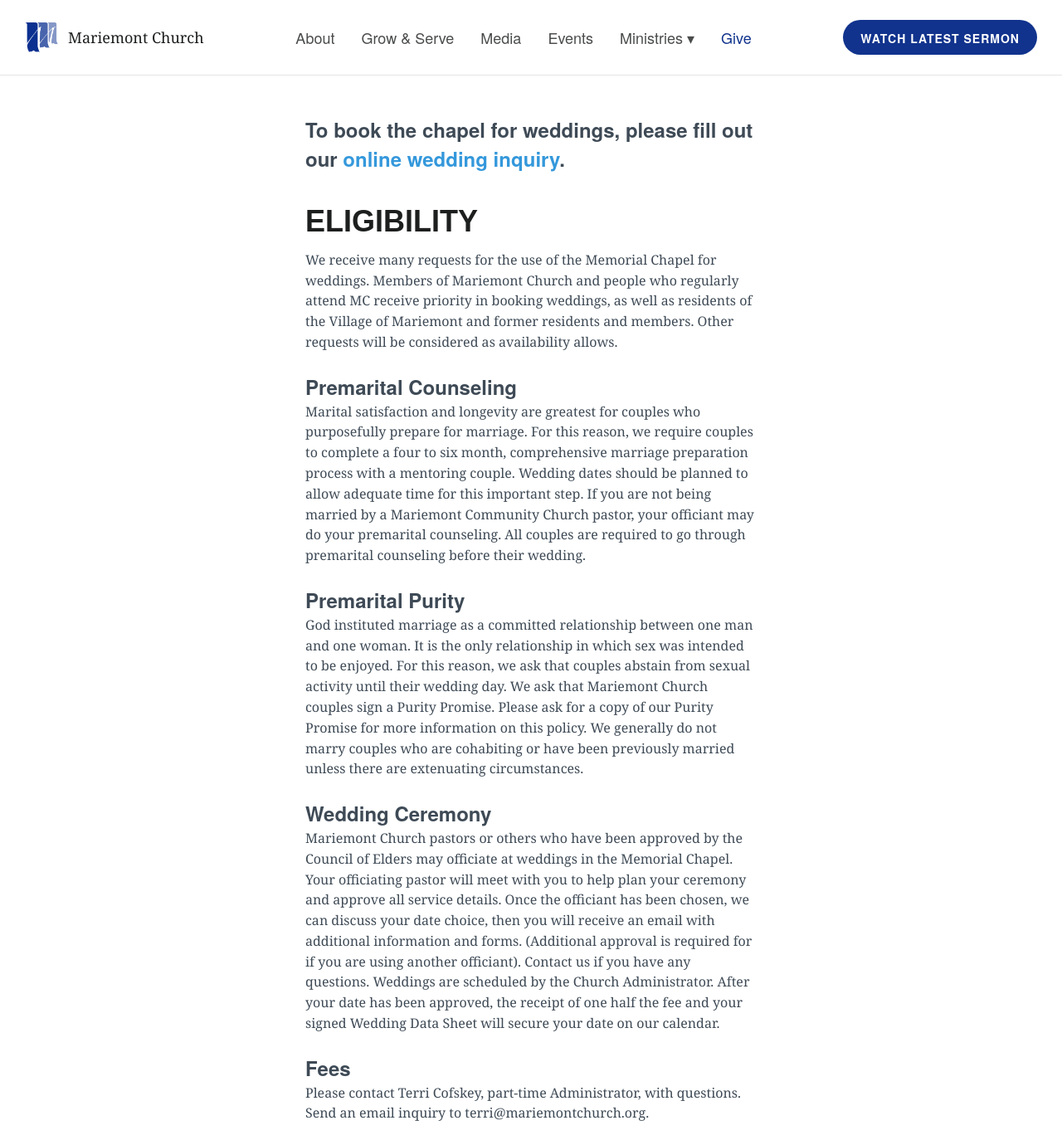
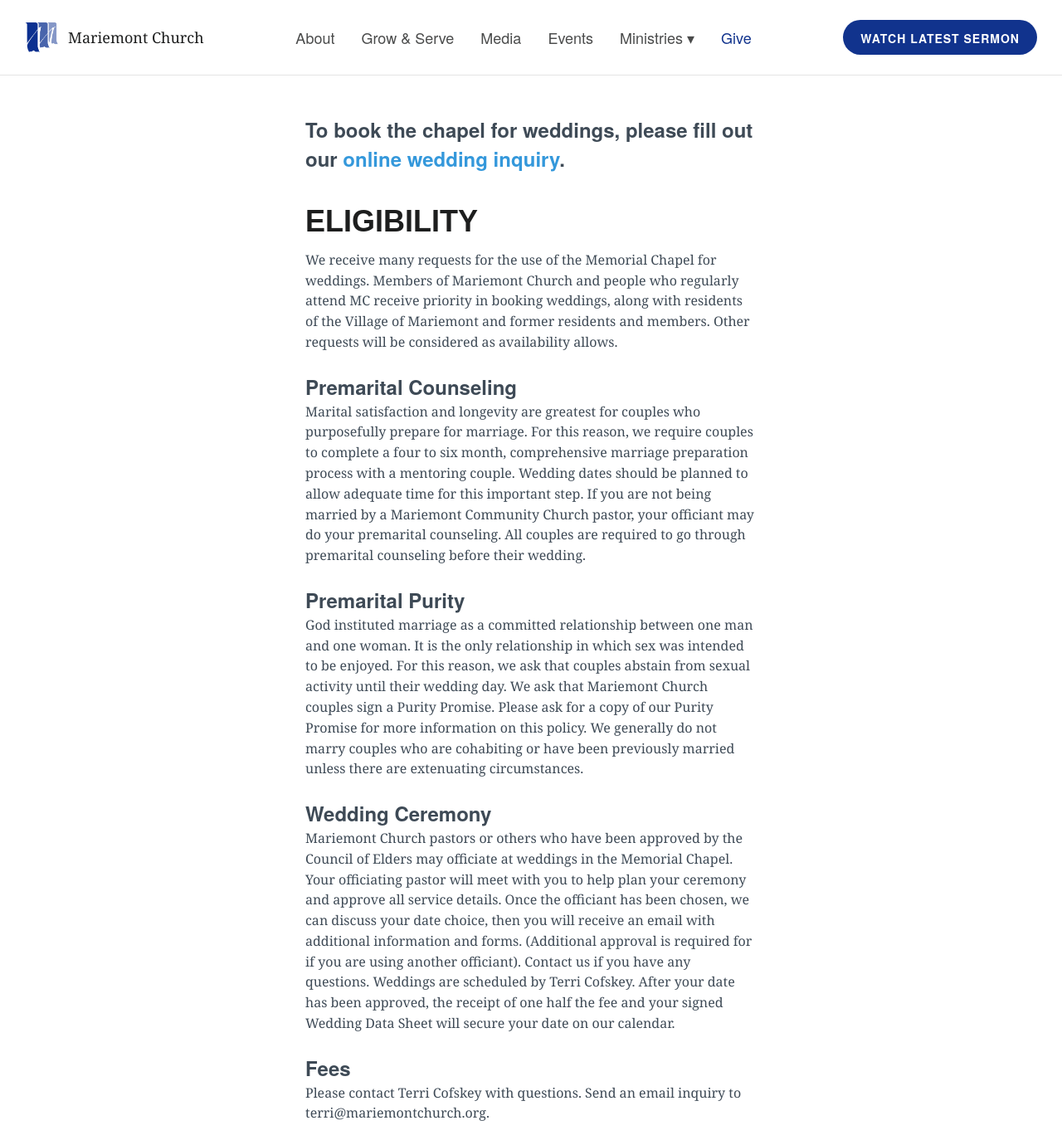
Before and after one commit to lukemoderwell/mariemont, a Jekyll site: the page built from weddings.md, in a window 1280 px wide and 1400 px high, cut to the strip 0-1374 px from the top of the window. Shown: the whole strip at 83% size. Built offline with Jekyll 4.4.1, drawn with Linux system fonts in a browser that asks for light colours; nearby versions of some CDN libraries.

Commit message:
Updated Weddings

```diff
--- a/weddings.md
+++ b/weddings.md
@@ -9,7 +9,7 @@
 ### To book the chapel for weddings, please fill out our [online wedding inquiry](/wedding-form).
 
 ## Eligibility
-We receive many requests for the use of the Memorial Chapel for weddings. Members of Mariemont Church and people who regularly attend MC receive priority in booking weddings, as well as residents of the Village of Mariemont and former residents and members. Other requests will be considered as availability allows.
+We receive many requests for the use of the Memorial Chapel for weddings. Members of Mariemont Church and people who regularly attend MC receive priority in booking weddings, along with residents of the Village of Mariemont and former residents and members. Other requests will be considered as availability allows.
 
 ### Premarital Counseling
 Marital satisfaction and longevity are greatest for couples who purposefully prepare for marriage. For this reason, we require couples to complete a four to six month, comprehensive marriage preparation process with a mentoring couple. Wedding dates should be planned to allow adequate time for this important step. If you are not being married by a Mariemont Community Church pastor, your officiant may do your premarital counseling. All couples are required to go through premarital counseling before their wedding.
@@ -19,9 +19,9 @@
 
 ### Wedding Ceremony
 Mariemont Church pastors or others who have been approved by the Council of Elders may officiate at weddings in the Memorial Chapel. Your officiating pastor will meet with you to help plan your ceremony and approve all service details.
-Once the officiant has been chosen, we can discuss your date choice, then you will receive an email with additional information and forms. (Additional approval is required for if you are using another officiant). Contact us if you have any questions. Weddings are scheduled by the Church Administrator. After your date has been approved, the receipt of one half the fee and your signed Wedding Data Sheet will secure your date on our calendar.
+Once the officiant has been chosen, we can discuss your date choice, then you will receive an email with additional information and forms. (Additional approval is required for if you are using another officiant). Contact us if you have any questions. Weddings are scheduled by Terri Cofskey. After your date has been approved, the receipt of one half the fee and your signed Wedding Data Sheet will secure your date on our calendar.
 
 ### Fees
-Please contact Terri Cofskey, part-time Administrator, with questions. Send an email inquiry to terri@mariemontchurch.org.
+Please contact Terri Cofskey with questions. Send an email inquiry to terri@mariemontchurch.org.
 
 <iframe width="600" height="338" src="https://www.youtube.com/embed/MTWeAkJ3BRY?ecver=1" frameborder="0" allowfullscreen></iframe>
```
